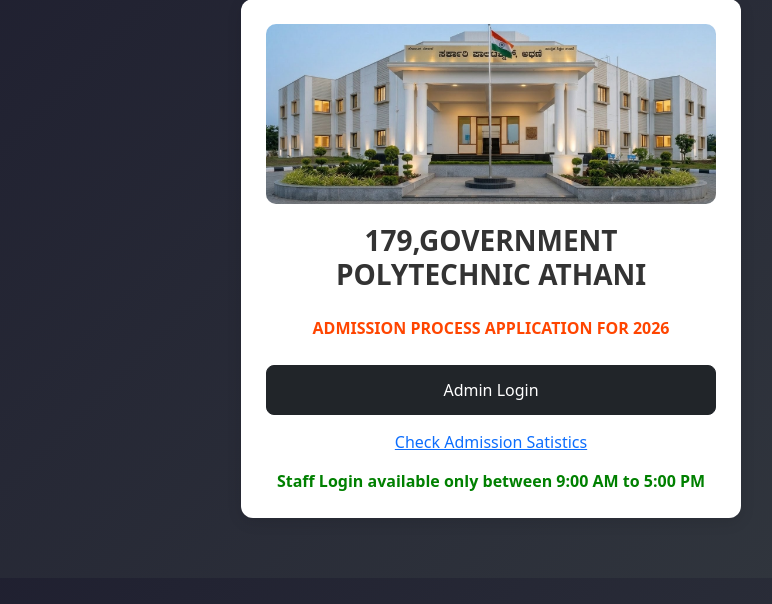
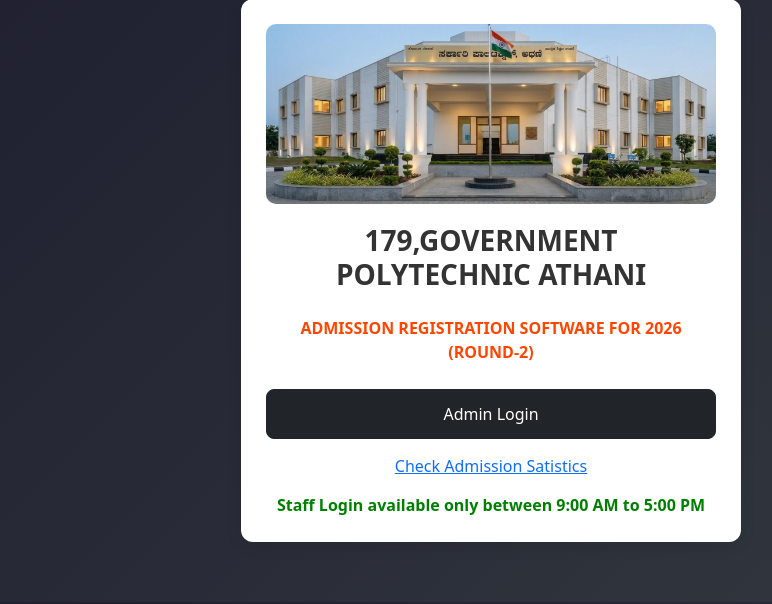
Before and after one commit to Praveen-8584/GPTA_ADMISSION_2026, a Flask app: page / in a window 1280 px wide. Shown: the part 61-665 px from the top of the page, without its empty margins (149-921 px from the left). Run offline with Flask 3, Linux system fonts and the light colour scheme; some libraries are stand-ins or nearby versions.

Commit message:
Update index.html

```diff
--- a/templates/index.html
+++ b/templates/index.html
@@ -68,7 +68,7 @@
 
         <!-- Heading -->
         <h3 class="heading">179,GOVERNMENT POLYTECHNIC ATHANI</h3>
-        <p class="para">ADMISSION PROCESS APPLICATION FOR 2026</p>
+        <p class="para">ADMISSION REGISTRATION SOFTWARE FOR 2026 (ROUND-2)</p>
 
         <!-- Buttons -->
         <div id="buttons">
```
